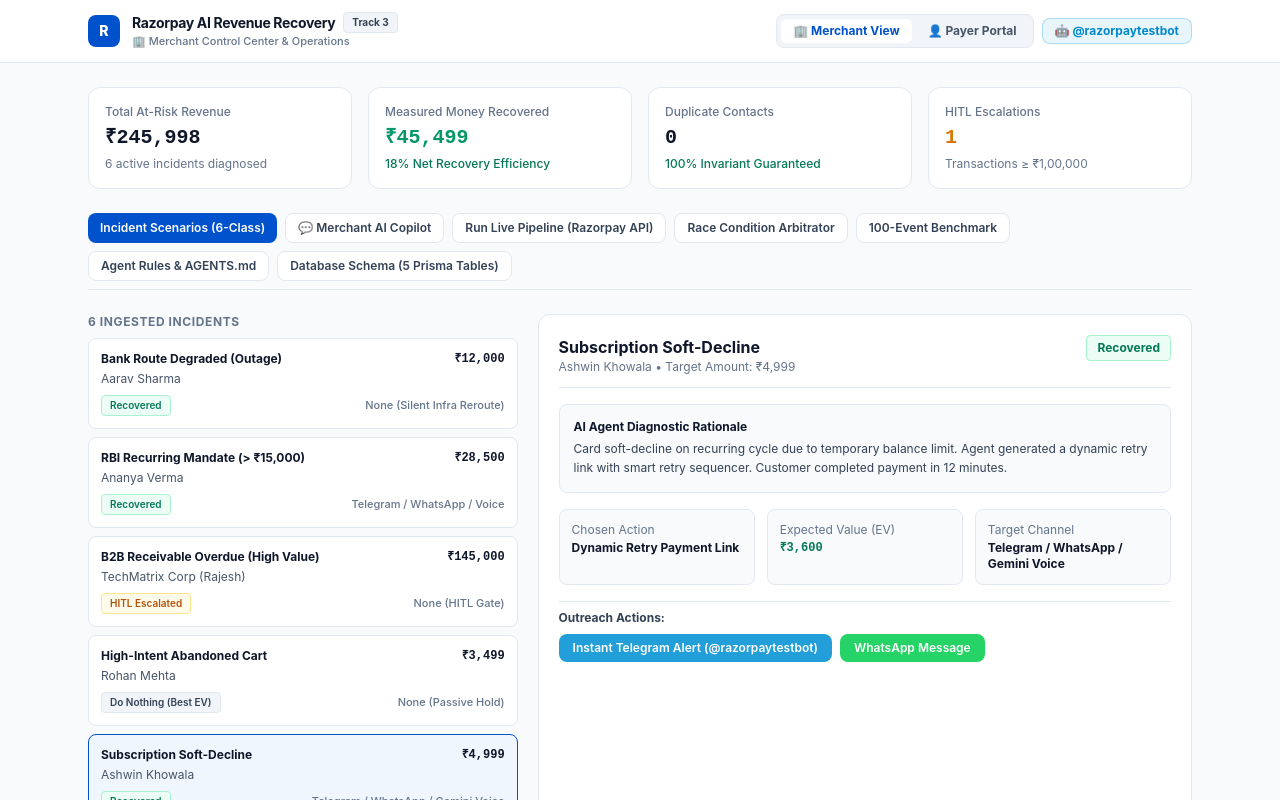
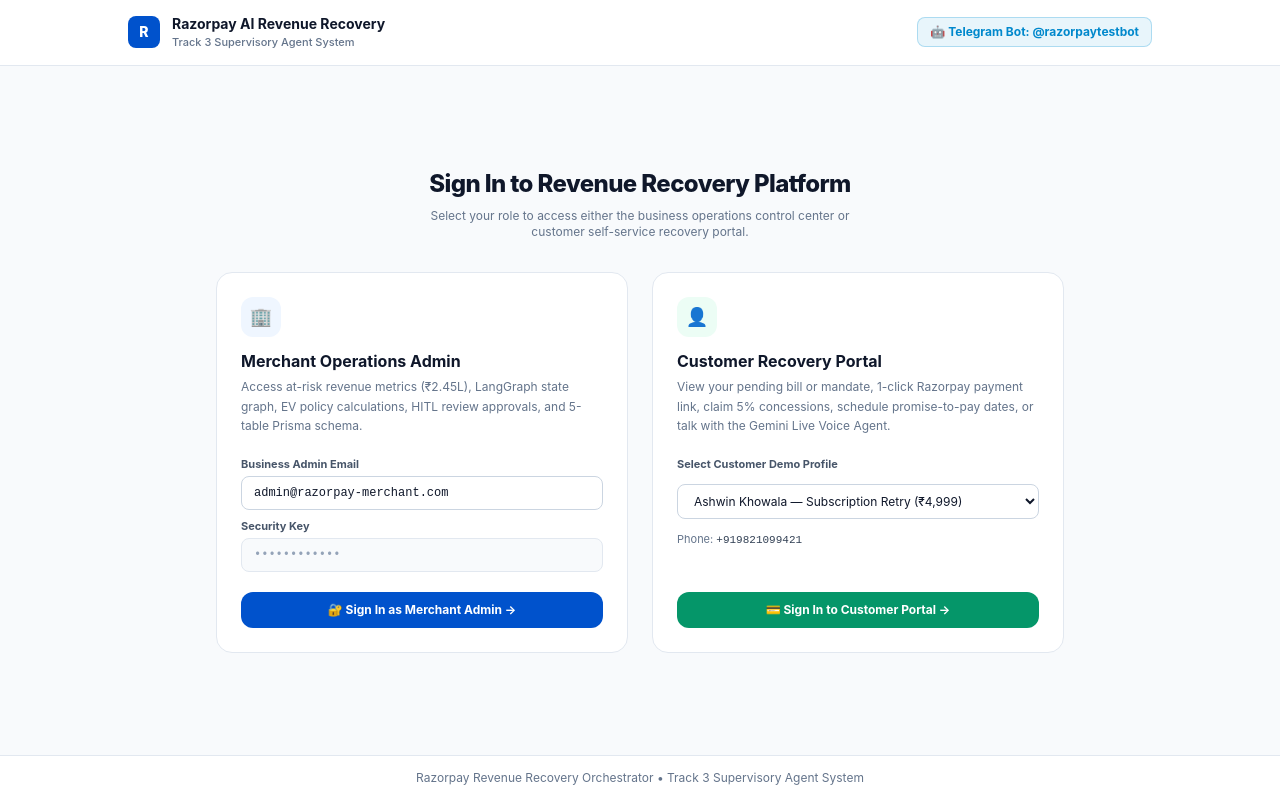
Before and after one commit to Ashwin-Khowala/revenue-recovery-orchestrator, a Next.js app in the folder dashboard/: page / in a window 1280 px wide. Shown: the top 800 px of the page. Built offline with nearby package versions, Linux system fonts and the light colour scheme.

Commit message:
feat(auth): add dedicated login portal with merchant and customer roles and sign out flow

```diff
--- a/dashboard/src/app/page.tsx
+++ b/dashboard/src/app/page.tsx
@@ -6,6 +6,14 @@
 // TYPES
 // ============================================================================
 type UserRole = 'merchant' | 'payer';
+
+interface AuthSession {
+  role: UserRole;
+  name: string;
+  email: string;
+  phone?: string;
+  avatarText: string;
+}
 
 interface Incident {
   id: string;
@@ -37,7 +45,7 @@
     id: 'evt_001',
     type: 'Bank Route Degraded (Outage)',
     customer: 'Aarav Sharma',
-    customerPhone: '+919876543210',
+    customerPhone: '+919820144102',
     amount: 12000,
     rootCause: 'payment_degraded',
     action: 'Silent Gateway Reroute',
@@ -104,14 +112,14 @@
     id: 'evt_006',
     type: 'Promise-to-Pay (PTP) Commitment',
     customer: 'Kavita Iyer (DesignStudio)',
-    customerPhone: '+919811223344',
+    customerPhone: '+919811255432',
     amount: 52000,
     rootCause: 'promise_to_pay',
     action: 'Pause Outreach → Schedule Re-Check',
     channel: 'Scheduled Check',
     status: 'waiting',
     ev: 41600,
-    reasoning: 'Customer agreed to settle payment on September 2nd. The agent suspended all reminders and scheduled an automated re-verification check 24 hours post-promised date (T_promised + 24h).',
+    reasoning: 'Customer agreed to pay on Sept 2nd. Outreach paused; scheduled auto-recheck at T_promised + 24h.',
     ptpDate: '2026-09-02',
   },
 ];
@@ -184,18 +192,17 @@
 
 export default function Dashboard() {
   // ==========================================================================
-  // AUTH & ROLE STATE
+  // AUTHENTICATION STATE (NULL = NOT LOGGED IN)
   // ==========================================================================
-  const [userRole, setUserRole] = useState<UserRole>('merchant');
-  const [currentUser, setCurrentUser] = useState({
-    name: 'Ashwin Khowala',
-    email: 'ashwin.khowala@gmail.com',
-    phone: '+919821099421',
-  });
+  const [authSession, setAuthSession] = useState<AuthSession | null>(null);
 
-  // Navigation tabs
+  // Form states for login screen
+  const [merchantEmailInput, setMerchantEmailInput] = useState('admin@razorpay-merchant.com');
+  const [payerSelectIdx, setPayerSelectIdx] = useState(4); // default Ashwin Khowala
+
+  // Merchant state
   const [merchantTab, setMerchantTab] = useState<'incidents' | 'live' | 'copilot' | 'race' | 'benchmark' | 'architecture' | 'database'>('incidents');
-  const [selectedIncident, setSelectedIncident] = useState<Incident>(INCIDENTS[4]); // default to Ashwin's subscription
+  const [selectedIncident, setSelectedIncident] = useState<Incident>(INCIDENTS[4]);
   const [selectedDbTable, setSelectedDbTable] = useState<string>('events');
 
   // Payer state
@@ -228,6 +235,40 @@
   const [raceDemo, setRaceDemo] = useState<{ step: number; done: boolean } | null>(null);
   const [sendingChannel, setSendingChannel] = useState<string | null>(null);
   const [channelResult, setChannelResult] = useState<string | null>(null);
+
+  // --------------------------------------------------------------------------
+  // AUTH LOGIN HANDLERS
+  // --------------------------------------------------------------------------
+  const handleLoginAsMerchant = () => {
+    setAuthSession({
+      role: 'merchant',
+      name: 'Merchant Operations Admin',
+      email: merchantEmailInput || 'admin@razorpay-merchant.com',
+      avatarText: 'M',
+    });
+  };
+
+  const handleLoginAsPayer = (incidentIdx: number) => {
+    const inc = INCIDENTS[incidentIdx];
+    setPayerIncident(inc);
+    setPayerCurrentAmount(inc.amount);
+    setPayerDiscountApplied(false);
+    setPayerPtpSelected(null);
+    setPayerPaidSuccess(false);
+
+    setAuthSession({
+      role: 'payer',
+      name: inc.customer,
+      email: `${inc.customer.toLowerCase().replace(/[^a-z]/g, '')}@example.com`,
+      phone: inc.customerPhone,
+      avatarText: inc.customer.charAt(0),
+    });
+  };
+
+  const handleSignOut = () => {
+    setAuthSession(null);
+    endVoiceCall();
+  };
 
   // --------------------------------------------------------------------------
   // BROWSER SPEECH SYNTHESIS
@@ -268,9 +309,10 @@
     setPayerDiscountApplied(false);
     setPayerCurrentAmount(incident.amount);
 
+    const userName = authSession?.name || 'Customer';
     const introText = incident.rootCause === 'mandate_auth_failed'
-      ? `Namaste ${currentUser.name}! Hum Razorpay recovery team se bol rahe hain. Aapka ${incident.amount} rupaye ka recurring mandate RBI verification ke liye hold par hai. Humne ek 1-click re-auth link generate kiya hai. Kya aap abhi complete karna chahenge?`
-      : `Namaste ${currentUser.name}! Hum Razorpay partner team se bol rahe hain. Aapka ${incident.amount} rupaye ka subscription charge complete nahi ho paya. Humne secure payment link create kiya hai. Kya koi issue aa raha hai?`;
+      ? `Namaste ${userName}! Hum Razorpay recovery team se bol rahe hain. Aapka ${incident.amount} rupaye ka recurring mandate RBI verification ke liye hold par hai. Humne ek 1-click re-auth link generate kiya hai. Kya aap abhi complete karna chahenge?`
+      : `Namaste ${userName}! Hum Razorpay partner team se bol rahe hain. Aapka ${incident.amount} rupaye ka transaction pending hai. Humne secure payment link create kiya hai. Kya koi difficulty aa rahi hai?`;
 
     const introTurn: VoiceTurn = {
       speaker: 'agent',
@@ -350,7 +392,7 @@
         method: 'POST',
         headers: { 'Content-Type': 'application/json' },
         body: JSON.stringify({
-          customer_name: currentUser.name,
+          customer_name: authSession?.name || 'Customer',
           amount: payerCurrentAmount,
           root_cause: payerIncident.rootCause,
           user_speech: text,
@@ -377,7 +419,7 @@
         throw new Error('offline');
       }
     } catch {
-      const fallbackReply = `Ji ${currentUser.name}! Maine aapka note record kar liya hai aur payment link update kar diya hai. Dhanyawad!`;
+      const fallbackReply = `Ji ${authSession?.name || 'Customer'}! Maine aapka note record kar liya hai aur payment link update kar diya hai. Dhanyawad!`;
       const agentTurn: VoiceTurn = {
         speaker: 'agent',
         text: fallbackReply,
@@ -404,11 +446,6 @@
   const handlePayerPromiseToPay = (dateStr: string) => {
     setPayerPtpSelected(dateStr);
     alert(`🤝 Promise-to-Pay registered for ${dateStr}! All reminder calls and messages are now paused.`);
-  };
-
-  const handleSimulatePayment = () => {
-    setPayerPaidSuccess(true);
-    alert('💳 Payment Completed Successfully! Your subscription is now active.');
   };
 
   // --------------------------------------------------------------------------
@@ -448,8 +485,8 @@
           event_id: `evt_demo_${Date.now().toString().slice(-6)}`,
           event_type: 'subscription_failed',
           amount: 4999,
-          customer_name: currentUser.name,
-          customer_phone: currentUser.phone,
+          customer_name: 'Ashwin Khowala',
+          customer_phone: '+919821099421',
         }),
       });
       if (res.ok) {
@@ -542,7 +579,7 @@
           event_type: incident.rootCause,
           amount: incident.amount,
           customer_name: incident.customer,
-          customer_phone: currentUser.phone,
+          customer_phone: incident.customerPhone,
         }),
       });
       if (res.ok) {
@@ -599,10 +636,146 @@
   const totalRecovered = INCIDENTS.filter(i => i.status === 'recovered').reduce((a, i) => a + i.amount, 0);
   const recoveryRate = Math.round((totalRecovered / totalAtRisk) * 100);
 
+  // ==========================================================================
+  // UN-AUTHENTICATED STATE: CLEAN LOGIN / AUTH PORTAL
+  // ==========================================================================
+  if (!authSession) {
+    return (
+      <div className="min-h-screen bg-[#F8FAFC] flex flex-col justify-between font-sans">
+        {/* Top Header */}
+        <header className="bg-white border-b border-slate-200 py-3.5 px-6">
+          <div className="max-w-5xl mx-auto flex items-center justify-between">
+            <div className="flex items-center gap-3">
+              <div className="w-8 h-8 rounded-lg bg-[#0052CC] flex items-center justify-center text-white font-extrabold text-sm">
+                R
+              </div>
+              <div>
+                <h1 className="text-sm font-bold text-slate-900">Razorpay AI Revenue Recovery</h1>
+                <p className="text-[11px] text-slate-500 font-medium">Track 3 Supervisory Agent System</p>
+              </div>
+            </div>
+
+            <a
+              href="https://t.me/razorpaytestbot"
+              target="_blank"
+              rel="noopener noreferrer"
+              className="inline-flex items-center gap-1.5 px-3 py-1.5 rounded-lg bg-[#229ED9]/10 text-[#0088cc] border border-[#229ED9]/30 text-xs font-bold hover:bg-[#229ED9]/20 transition-colors"
+            >
+              <span>🤖 Telegram Bot: @razorpaytestbot</span>
+            </a>
+          </div>
+        </header>
+
+        {/* Main Login Screen */}
+        <main className="max-w-4xl mx-auto px-6 py-12 w-full space-y-8">
+          <div className="text-center space-y-2">
+            <h2 className="text-2xl font-extrabold text-slate-900 tracking-tight">
+              Sign In to Revenue Recovery Platform
+            </h2>
+            <p className="text-xs text-slate-500 max-w-md mx-auto">
+              Select your role to access either the business operations control center or customer self-service recovery portal.
+            </p>
+          </div>
+
+          <div className="grid grid-cols-1 md:grid-cols-2 gap-6">
+            {/* CARD 1: SIGN IN AS MERCHANT */}
+            <div className="bg-white border border-slate-200 rounded-2xl p-6 shadow-xs flex flex-col justify-between space-y-5 hover:border-[#0052CC] transition-colors">
+              <div className="space-y-3">
+                <div className="w-10 h-10 rounded-xl bg-blue-50 text-[#0052CC] flex items-center justify-center font-bold text-lg">
+                  🏢
+                </div>
+                <div>
+                  <h3 className="text-base font-bold text-slate-900">Merchant Operations Admin</h3>
+                  <p className="text-xs text-slate-500 mt-1 leading-relaxed">
+                    Access at-risk revenue metrics (₹2.45L), LangGraph state graph, EV policy calculations, HITL review approvals, and 5-table Prisma schema.
+                  </p>
+                </div>
+
+                <div className="space-y-2 pt-2 text-xs">
+                  <div>
+                    <label className="block text-[11px] font-bold text-slate-600 mb-1">Business Admin Email</label>
+                    <input
+                      type="email"
+                      value={merchantEmailInput}
+                      onChange={(e) => setMerchantEmailInput(e.target.value)}
+                      className="w-full px-3 py-2 rounded-lg border border-slate-300 text-xs font-mono focus:outline-none focus:ring-2 focus:ring-[#0052CC]"
+                    />
+                  </div>
+                  <div>
+                    <label className="block text-[11px] font-bold text-slate-600 mb-1">Security Key</label>
+                    <input
+                      type="password"
+                      defaultValue="••••••••••••"
+                      disabled
+                      className="w-full px-3 py-2 rounded-lg border border-slate-200 bg-slate-50 text-xs text-slate-400 font-mono"
+                    />
+                  </div>
+                </div>
+              </div>
+
+              <button
+                onClick={handleLoginAsMerchant}
+                className="w-full py-2.5 rounded-xl bg-[#0052CC] hover:bg-[#0747A6] text-white text-xs font-bold transition-all shadow-xs"
+              >
+                🔐 Sign In as Merchant Admin &rarr;
+              </button>
+            </div>
+
+            {/* CARD 2: SIGN IN AS PAYER / CUSTOMER */}
+            <div className="bg-white border border-slate-200 rounded-2xl p-6 shadow-xs flex flex-col justify-between space-y-5 hover:border-emerald-500 transition-colors">
+              <div className="space-y-3">
+                <div className="w-10 h-10 rounded-xl bg-emerald-50 text-emerald-700 flex items-center justify-center font-bold text-lg">
+                  👤
+                </div>
+                <div>
+                  <h3 className="text-base font-bold text-slate-900">Customer Recovery Portal</h3>
+                  <p className="text-xs text-slate-500 mt-1 leading-relaxed">
+                    View your pending bill or mandate, 1-click Razorpay payment link, claim 5% concessions, schedule promise-to-pay dates, or talk with the Gemini Live Voice Agent.
+                  </p>
+                </div>
+
+                <div className="space-y-2 pt-2 text-xs">
+                  <label className="block text-[11px] font-bold text-slate-600 mb-1">Select Customer Demo Profile</label>
+                  <select
+                    value={payerSelectIdx}
+                    onChange={(e) => setPayerSelectIdx(Number(e.target.value))}
+                    className="w-full px-3 py-2 rounded-lg border border-slate-300 text-xs focus:outline-none focus:ring-2 focus:ring-emerald-500 bg-white"
+                  >
+                    <option value={4}>Ashwin Khowala — Subscription Retry (₹4,999)</option>
+                    <option value={1}>Ananya Verma — RBI Mandate Re-Auth (₹28,500)</option>
+                    <option value={5}>Kavita Iyer — Promise-to-Pay (₹52,000)</option>
+                    <option value={3}>Rohan Mehta — Abandoned Cart (₹3,499)</option>
+                  </select>
+                  <div className="text-[11px] text-slate-500 pt-1">
+                    Phone: <code className="font-mono text-slate-700">{INCIDENTS[payerSelectIdx].customerPhone}</code>
+                  </div>
+                </div>
+              </div>
+
+              <button
+                onClick={() => handleLoginAsPayer(payerSelectIdx)}
+                className="w-full py-2.5 rounded-xl bg-emerald-600 hover:bg-emerald-700 text-white text-xs font-bold transition-all shadow-xs"
+              >
+                💳 Sign In to Customer Portal &rarr;
+              </button>
+            </div>
+          </div>
+        </main>
+
+        <footer className="border-t border-slate-200 bg-white py-3.5 text-center text-xs text-slate-500">
+          Razorpay Revenue Recovery Orchestrator &bull; Track 3 Supervisory Agent System
+        </footer>
+      </div>
+    );
+  }
+
+  // ==========================================================================
+  // AUTHENTICATED STATE: MERCH OR PAYER PORTAL
+  // ==========================================================================
   return (
     <div className="min-h-screen bg-[#F8FAFC] text-slate-900 font-sans">
       {/* ================================================================== */}
-      {/* TOP NAV BAR WITH ROLE SWITCHER & AUTH STATUS */}
+      {/* TOP NAV BAR WITH PROFILE BADGE & SIGN OUT BUTTON */}
       {/* ================================================================== */}
       <header className="bg-white border-b border-slate-200 sticky top-0 z-40">
         <div className="max-w-6xl mx-auto px-6 py-3 flex items-center justify-between">
@@ -618,44 +791,38 @@
                 </span>
               </div>
               <p className="text-[11px] text-slate-500 font-medium">
-                {userRole === 'merchant' ? '🏢 Merchant Control Center & Operations' : '👤 Customer Self-Service Recovery Portal'}
+                {authSession.role === 'merchant' ? '🏢 Merchant Control Center & Operations' : '👤 Customer Self-Service Recovery Portal'}
               </p>
             </div>
           </div>
 
-          {/* Role & Auth Switcher */}
-          <div className="flex items-center gap-2">
-            <div className="bg-slate-100 p-1 rounded-lg border border-slate-200 flex items-center gap-1 text-xs">
-              <button
-                onClick={() => setUserRole('merchant')}
-                className={`px-3 py-1 rounded-md font-bold transition-all ${
-                  userRole === 'merchant'
-                    ? 'bg-white text-[#0052CC] shadow-xs'
-                    : 'text-slate-600 hover:text-slate-900'
-                }`}
-              >
-                🏢 Merchant View
-              </button>
-              <button
-                onClick={() => setUserRole('payer')}
-                className={`px-3 py-1 rounded-md font-bold transition-all ${
-                  userRole === 'payer'
-                    ? 'bg-white text-emerald-700 shadow-xs'
-                    : 'text-slate-600 hover:text-slate-900'
-                }`}
-              >
-                👤 Payer Portal
-              </button>
-            </div>
-
+          {/* Authenticated User Profile & Sign Out */}
+          <div className="flex items-center gap-3">
             <a
               href="https://t.me/razorpaytestbot"
               target="_blank"
               rel="noopener noreferrer"
-              className="inline-flex items-center gap-1.5 px-3 py-1 rounded-lg bg-[#229ED9]/10 text-[#0088cc] border border-[#229ED9]/30 text-xs font-bold hover:bg-[#229ED9]/20 transition-colors"
+              className="hidden sm:inline-flex items-center gap-1.5 px-3 py-1 rounded-lg bg-[#229ED9]/10 text-[#0088cc] border border-[#229ED9]/30 text-xs font-bold hover:bg-[#229ED9]/20 transition-colors"
             >
               <span>🤖 @razorpaytestbot</span>
             </a>
+
+            <div className="flex items-center gap-2 pl-2 border-l border-slate-200">
+              <div className="w-7 h-7 rounded-full bg-slate-900 text-white font-bold text-xs flex items-center justify-center">
+                {authSession.avatarText}
+              </div>
+              <div className="text-left hidden md:block">
+                <div className="text-xs font-bold text-slate-900 leading-tight">{authSession.name}</div>
+                <div className="text-[10px] text-slate-500">{authSession.role === 'merchant' ? 'Operations Admin' : 'Payer Profile'}</div>
+              </div>
+              <button
+                onClick={handleSignOut}
+                className="px-2.5 py-1 rounded-lg text-xs font-semibold bg-slate-100 hover:bg-red-50 hover:text-red-700 text-slate-600 transition-colors"
+                title="Sign out of current role"
+              >
+                Sign Out
+              </button>
+            </div>
           </div>
         </div>
       </header>
@@ -665,21 +832,21 @@
         {/* ================================================================ */}
         {/* VIEW 1: PAYER / CUSTOMER RECOVERY PORTAL */}
         {/* ================================================================ */}
-        {userRole === 'payer' && (
+        {authSession.role === 'payer' && (
           <div className="space-y-6">
             {/* Payer Welcome Banner */}
             <div className="bg-white border border-slate-200 rounded-xl p-5 space-y-3">
               <div className="flex items-center justify-between">
                 <div>
-                  <h2 className="text-base font-bold text-slate-900">Hello, {currentUser.name}!</h2>
-                  <p className="text-xs text-slate-500">Registered Phone: {currentUser.phone} &bull; Safe Test Override Active</p>
+                  <h2 className="text-base font-bold text-slate-900">Hello, {authSession.name}!</h2>
+                  <p className="text-xs text-slate-500">Phone: {authSession.phone || payerIncident.customerPhone}</p>
                 </div>
                 <span className="px-3 py-1 rounded-full bg-amber-50 text-amber-800 border border-amber-200 text-xs font-bold">
                   Action Required &bull; 1 Pending Bill
                 </span>
               </div>
               <p className="text-xs text-slate-600 leading-relaxed">
-                Your previous payment of <strong>₹{payerIncident.amount.toLocaleString()}</strong> for <em>{payerIncident.type}</em> was not completed due to a temporary bank authorization pause. You can complete your transaction securely below, claim a recovery concession, commit to a promise-to-pay date, or talk to our live Gemini voice agent.
+                Your previous payment of <strong>₹{payerIncident.amount.toLocaleString()}</strong> for <em>{payerIncident.type}</em> was not completed due to a temporary bank authorization hold. You can complete your transaction securely below, claim a 5% concession, schedule a promise-to-pay date, or talk with our conversational Gemini live voice agent.
               </p>
             </div>
 
@@ -789,7 +956,7 @@
                         }`}
                       >
                         <span className="font-bold text-[10px] block opacity-70">
-                          {t.speaker === 'agent' ? '🤖 Razorpay AI Voice' : '👤 You'}
+                          {t.speaker === 'agent' ? '🤖 Razorpay AI Voice' : `👤 ${authSession.name}`}
                         </span>
                         {t.text}
                       </div>
@@ -850,7 +1017,7 @@
         {/* ================================================================ */}
         {/* VIEW 2: MERCHANT CONTROL CENTER (OPERATIONS & TRACK 3 ENGINE) */}
         {/* ================================================================ */}
-        {userRole === 'merchant' && (
+        {authSession.role === 'merchant' && (
           <div className="space-y-6">
             {/* Top Metric Cards */}
             <div className="grid grid-cols-2 lg:grid-cols-4 gap-4">
```
